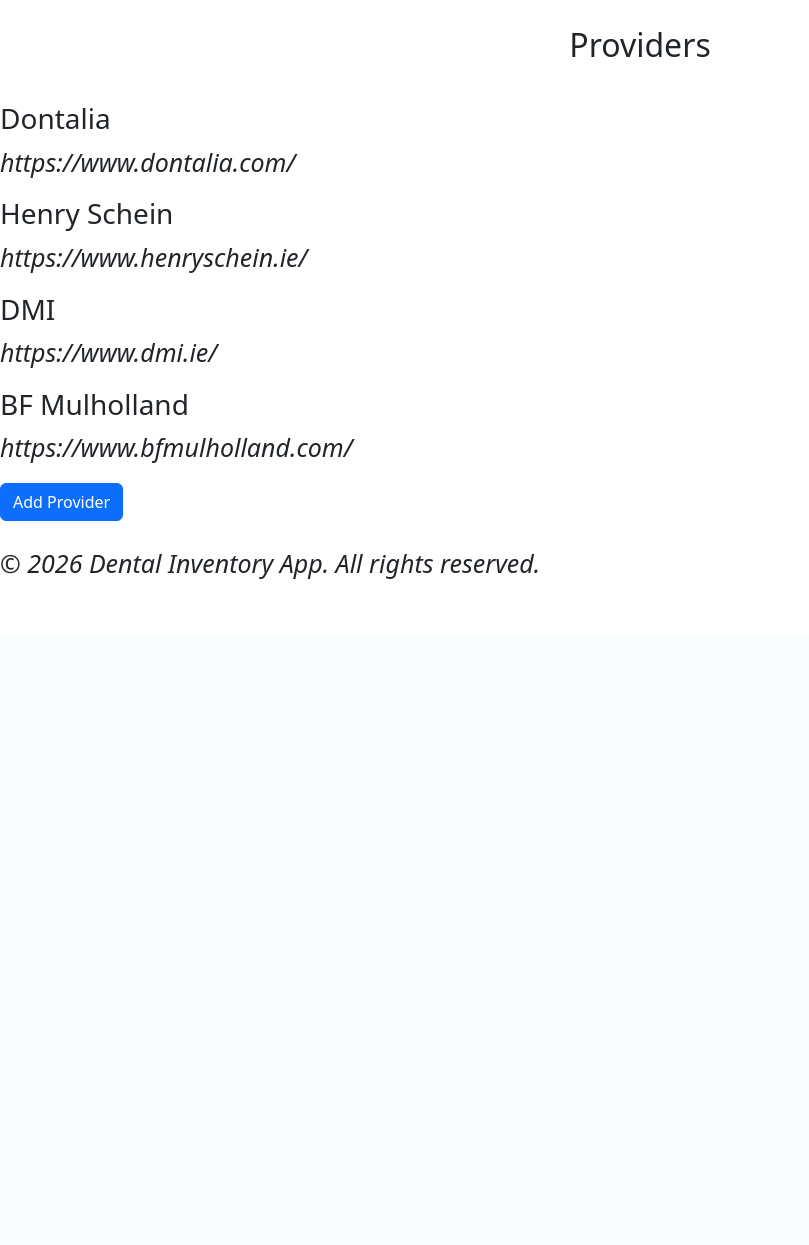
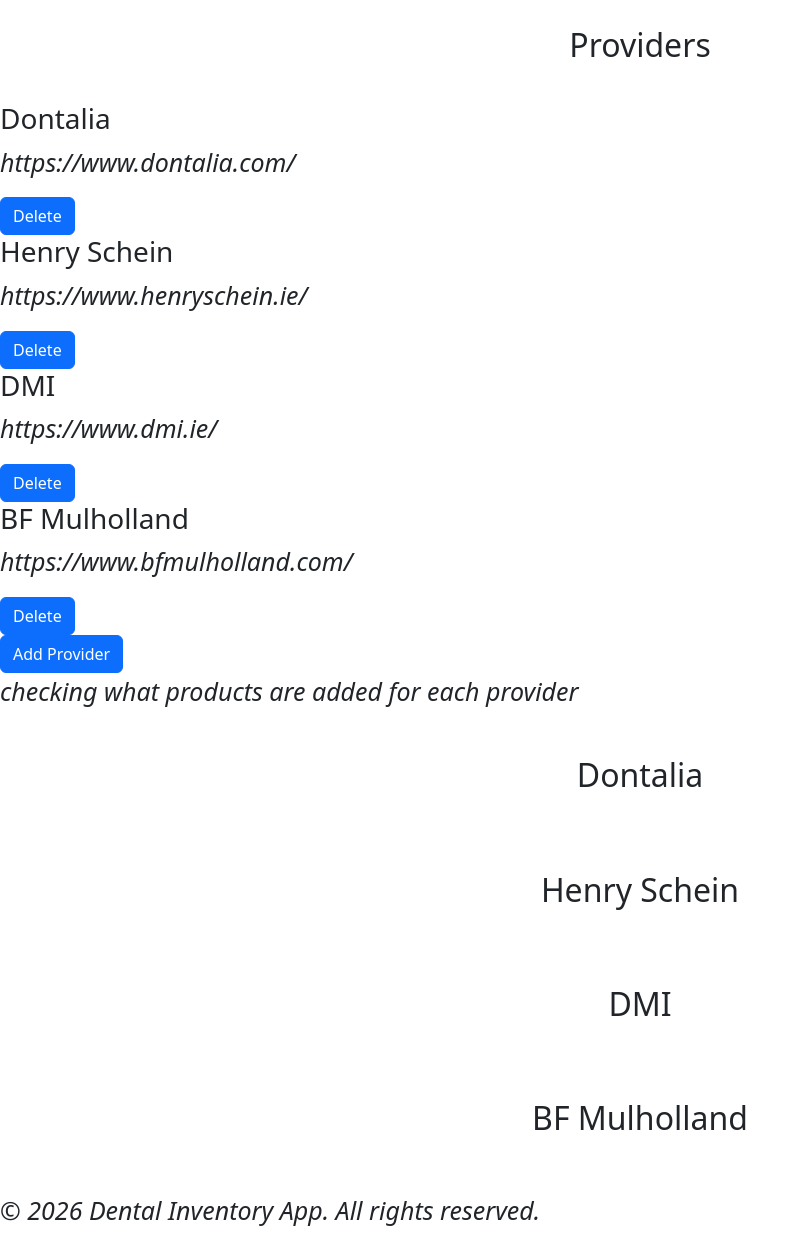
Before and after one commit to BacigalupoSofia/Inventorywithdb, a Flask app: page /providers in a window 1280 px wide. Shown: the part 164-1409 px from the top of the page, without its empty margins (0-809 px from the left). Before the commit the page ends 743 px from the top, so only its background shows below. Run offline with Flask 3, Linux system fonts and the light colour scheme.

Commit message:
Add delete provider functionality works just if provider does not supply any product, display flash message

```diff
--- a/app.py
+++ b/app.py
@@ -1,7 +1,9 @@
-from flask import Flask, render_template, request, redirect, url_for
+from flask import Flask, render_template, request, redirect, url_for, flash
 from models import db, Product, Provider, Order, OrderItem
 
 app = Flask(__name__)
+
+app.secret_key = "my-secret-key"
 
 app.config["SQLALCHEMY_DATABASE_URI"] = "sqlite:///products.db"
 app.config["SQLALCHEMY_TRACK_MODIFICATIONS"] = False
@@ -13,6 +15,8 @@ db.init_app(app)
 @app.route('/')
 def home():
     return render_template('home.html')
+
+#PRODUCTS ROUTES -------------------------------------------------------------
 
 # display of Stock in the dental practice
 
@@ -55,66 +59,6 @@ def add_product():
         providers=providers
     )
 
-# Add providers if not exist
-
-@app.route('/providers/add', methods=['GET', 'POST'])
-def add_provider():
-
-    if request.method == 'POST':
-
-        name = request.form['name']
-        website = request.form['website']
-
-        new_provider = Provider(
-            name=name,
-            website=website
-        )
-
-        existing = Provider.query.filter_by(name = new_provider.name)
-
-        if not existing:
-            db.session.add(new_provider)
-            db.session.commit()
-
-
-        return redirect(url_for('provider_list'))
-
-    return render_template('add_provider.html')
-
-@app.route('/providers')
-def provider_list():
-#Display all the existing providers
-
-    providers = Provider.query.all()
-
-    return render_template(
-        'providers.html',
-        providers=providers
-    )
-
-@app.route('/providers/seed')
-def seed_data():
-    # Seed providers
-
-    main_providers = [
-        {'name':'Dontalia', 'website':'https://www.dontalia.com/'},
-        {'name':'Henry Schein', 'website':'https://www.henryschein.ie/'},
-        {'name':'DMI', 'website':'https://www.dmi.ie/'},
-        {'name':'BF Mulholland', 'website':'https://www.bfmulholland.com/'}
-    ]
-
-    for seed in main_providers:
-        existing = Provider.query.filter_by(name = seed['name'] ).first()
-
-        if not existing:
-            provider = Provider(name=seed['name'], website=seed['website'])
-            db.session.add(provider)
-            db.session.commit()
-
-
-    providers=Provider.query.all()
-
-    return render_template('providers.html', providers=providers)
 
 # Delete from database or add or remove 1 item from the stock quantity
 
@@ -184,6 +128,100 @@ def edit_product(id):
     return render_template('edit.html', product=product)
 
 
+#PROVIDERS CRUD -------------------------------------------------------------
+
+# Add providers if not exist
+@app.route('/providers/add', methods=['GET', 'POST'])
+def add_provider():
+
+    if request.method == 'POST':
+
+        name = request.form['name']
+        website = request.form['website']
+
+        new_provider = Provider(
+            name=name,
+            website=website
+        )
+
+        existing = Provider.query.filter_by(name = new_provider.name)
+
+        if not existing:
+            db.session.add(new_provider)
+            db.session.commit()
+
+
+        return redirect(url_for('provider_list'))
+
+    return render_template('add_provider.html')
+
+@app.route('/providers/seed')
+def seed_data():
+    # Seed providers
+
+    main_providers = [
+        {'name':'Dontalia', 'website':'https://www.dontalia.com/'},
+        {'name':'Henry Schein', 'website':'https://www.henryschein.ie/'},
+        {'name':'DMI', 'website':'https://www.dmi.ie/'},
+        {'name':'BF Mulholland', 'website':'https://www.bfmulholland.com/'}
+    ]
+
+    for seed in main_providers:
+        existing = Provider.query.filter_by(name = seed['name'] ).first()
+
+        if not existing:
+            provider = Provider(name=seed['name'], website=seed['website'])
+            db.session.add(provider)
+            db.session.commit()
+
+
+    providers=Provider.query.all()
+
+    return render_template('providers.html', providers=providers)
+
+#Display all the existing providers
+@app.route('/providers')
+def provider_list():
+
+    providers = Provider.query.all()
+
+    return render_template(
+        'providers.html',
+        providers=providers
+    )
+
+# Delete provider (allowed only if not supplying any product)
+@app.route('/delete_provider/<int:provider_id>')
+def delete_provider(provider_id):
+
+    provider_del = Provider.query.get_or_404(provider_id)
+
+    if provider_del.products:
+        product_names = ", ".join(
+            product.name for product in provider_del.products
+        )
+
+        message = (
+            f"Cannot delete {provider_del.name}. "
+            f"They supply: {product_names}"
+        )
+
+        flash(message, "error")
+
+        return redirect(url_for('provider_list'))
+
+    db.session.delete(provider_del)
+    db.session.commit()
+
+    flash(
+        f"{provider_del.name} was deleted successfully.",
+        "success"
+    )
+
+    return redirect(url_for('provider_list'))
+
+
+
 
 if __name__ == '__main__':
     with app.app_context():
--- a/models.py
+++ b/models.py
@@ -11,7 +11,7 @@ class Product(db.Model):
     manufacturer = db.Column(db.String(50), nullable=False)
     stock_quantity = db.Column(db.Integer, nullable=False)
 
-    provider_id = db.Column(db.Integer, db.ForeignKey('providers.id'))
+    provider_id = db.Column(db.Integer, db.ForeignKey('providers.id'), nullable=False)
     provider = db.relationship('Provider', back_populates='products')
 
     order_items = db.relationship(
@@ -23,8 +23,7 @@ class Product(db.Model):
         return f'<Product {self.name}>'
 
 #Providers model.
-#One product can be ordered from multiple providers,
-#and one provider can provide multiple products.
+#Each product has exactly one provider. A provider can supply many products.
 
 class Provider(db.Model):
     __tablename__ = 'providers'
--- a/templates/providers.html
+++ b/templates/providers.html
@@ -2,12 +2,25 @@
 block content %}
 
 <h2>Providers</h2>
+
+{% with messages = get_flashed_messages(with_categories=true) %}
+    {% if messages %}
+        {% for category, message in messages %}
+            <div class="{{ category }}">
+                {{ message }}
+            </div>
+        {% endfor %}
+    {% endif %}
+{% endwith %}
+
 
 {% if providers %} {% for provider in providers %}
 
 <div>
   <h3>{{ provider.name }}</h3>
   <p>{{ provider.website }}</p>
+  <a href="{{ url_for('delete_provider', provider_id=provider.id) }}" class="btn btn-primary"
+    >Delete</a>
 </div>
 
 {% endfor %}
@@ -24,5 +37,19 @@ block content %}
 </div>
 
 
+<div>
+<p> checking what products are added for each provider</p>
+{% for provider in providers %}
+<h2>{{ provider.name }}</h2>
+<ul> {% for product in provider.products %}
+  <li>{{ product.name }} </li>
+  {% endfor %}
+</ul>
+
+{% endfor %}
+</div>
+
+
+
 
 {% endblock %}
```
